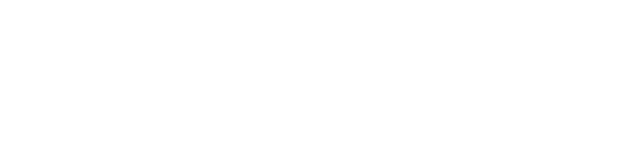
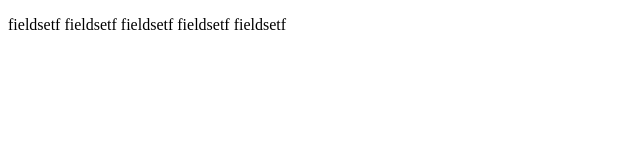
Before and after one commit to JulienDBerger/NijaGitScratch, a plain HTML site: page index.html in a window 1280 px wide. Shown: the whole page, without its empty margins (0-640 px from the left). Drawn offline with Linux system fonts and the light colour scheme.

Commit message:
1 ere ebauche

```diff
--- a/index.html
+++ b/index.html
@@ -5,6 +5,12 @@
     <title>from  Scratch</title>
   </head>
   <body>
+    <p>
+    fieldsetf
+  fieldsetf
+fieldsetf
+fieldsetf
+fieldsetf</p>
 
   </body>
 </html>
```
